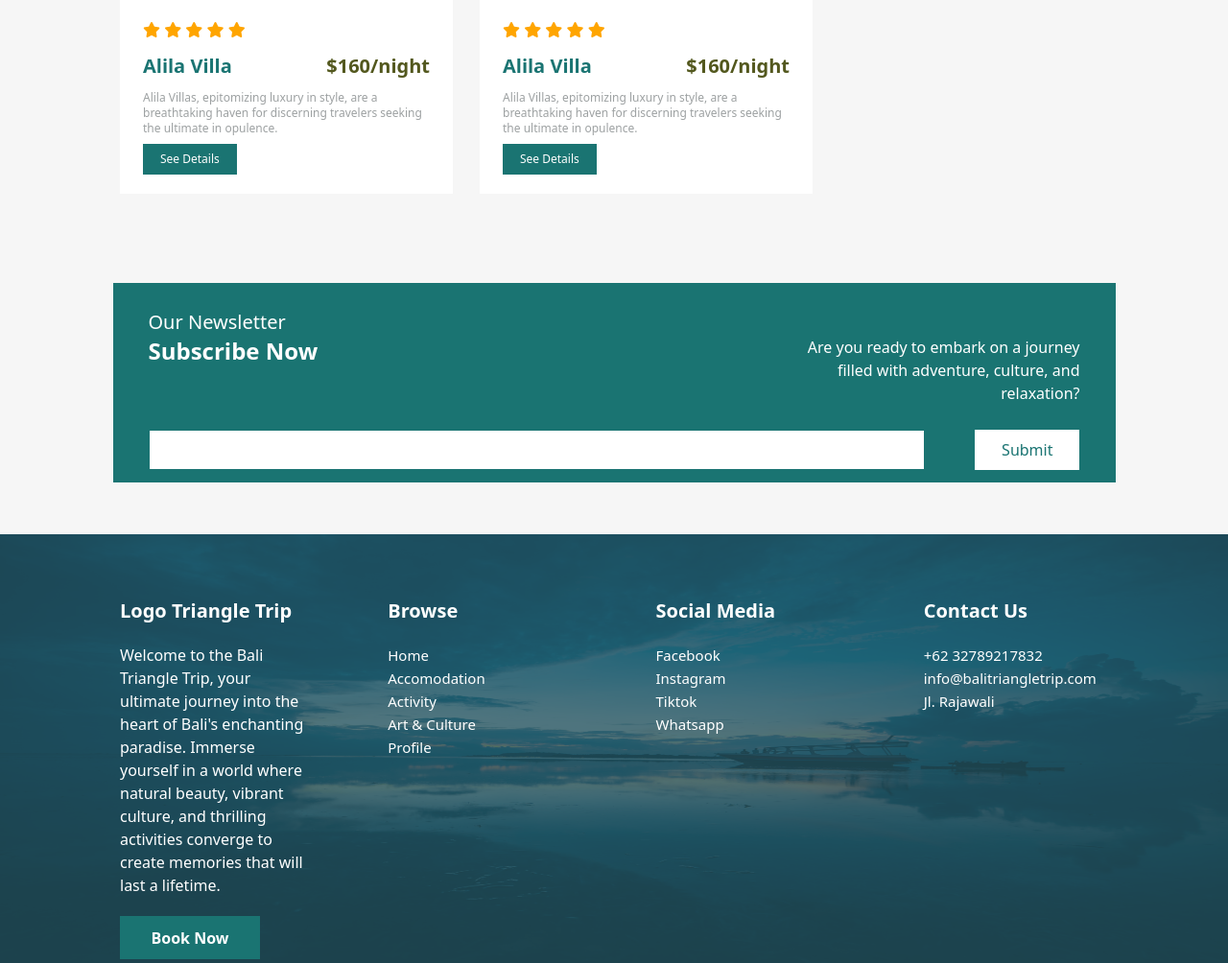
After one commit to gusdeyw/balitriangletrip, a PHP site: page /activity.php in a window 1280 px wide. The commit adds this page. Shown: the part 1766-2770 px from the top of the page at 96% size. Run offline with PHP 8.4, Linux system fonts and the light colour scheme; some libraries are stand-ins or nearby versions.

Commit message:
added all pages

```diff
--- /dev/null
+++ b/activity.php
@@ -0,0 +1,179 @@
+<!DOCTYPE html>
+<html lang="en">
+<?php include("src/partials/head.php") ?>
+
+<body class="bg-[#F6F6F6]">
+  <?php include("src/partials/navbar.php") ?>
+  <section>
+    <div class="bg-black/40 absolute w-full h-[429px] flex items-center">
+      <div class="px-[125px] flex items-center">
+        <div class="flex-initial w-3/5">
+          <h1 class="font-extrabold text-[64px] text-white mb-4">Activity</h1>
+          <p class="text-white mb-7 text-base">Get ready for exhilarating adventures as you explore Bali's diverse landscapes. From surfing the legendary waves of Uluwatu to trekking through emerald rice terraces in Ubud and snorkeling amidst vibrant coral reefs, our curated activities promise an adrenaline rush and deep connection with nature.</p>
+        </div>
+      </div>
+    </div>
+    <img src="public/images/pexels-kachonk-adventure-17956745.jpg" alt="" class="w-full h-[429px] object-cover">
+  </section>
+  <main>
+    <div class="px-[125px] flex pt-[87px] pb-[63px]">
+      <div class="">
+        <div class="grid grid-cols-2 gap-7 mr-7 mb-[30px]">
+          <article>
+            <div class=" w-[347px]">
+              <img src="public/images/pexels-helena-lopes-4453153.jpg" alt="" class="h-[261px] object-cover">
+              <div class="py-5 px-6 bg-white">
+                <div class="mb-3">
+                  <i class="fa-solid fa-star text-[#FFA500] text-1"></i>
+                  <i class="fa-solid fa-star text-[#FFA500] text-1"></i>
+                  <i class="fa-solid fa-star text-[#FFA500] text-1"></i>
+                  <i class="fa-solid fa-star text-[#FFA500] text-1"></i>
+                  <i class="fa-solid fa-star text-[#FFA500] text-1"></i>
+                </div>
+                <div class="mb-[11px] flex w-full justify-between">
+                  <div>
+                    <p class="font-bold text-xl text-[#1A7472]">Alila Villa</p>
+                  </div>
+                  <div class="">
+                    <p class="font-bold text-xl text-[#53581E]">$160/night</p>
+                  </div>
+                </div>
+                <p class="mb-2 text-xs text-[#9DA1A2]">Alila Villas, epitomizing luxury in style, are a breathtaking haven for discerning travelers seeking the ultimate in opulence. </p>
+                <button class="bg-[#1A7472] py-2 px-[18px] text-white text-xs">See Details</button>
+              </div>
+            </div>
+          </article>
+          <article>
+            <div class=" w-[347px]">
+              <img src="public/images/pexels-tatiana-syrikova-3932687.jpg" alt="" class="h-[261px] object-cover">
+              <div class="py-5 px-6 bg-white">
+                <div class="mb-3">
+                  <i class="fa-solid fa-star text-[#FFA500] text-1"></i>
+                  <i class="fa-solid fa-star text-[#FFA500] text-1"></i>
+                  <i class="fa-solid fa-star text-[#FFA500] text-1"></i>
+                  <i class="fa-solid fa-star text-[#FFA500] text-1"></i>
+                  <i class="fa-solid fa-star text-[#FFA500] text-1"></i>
+                </div>
+                <div class="mb-[11px] flex w-full justify-between">
+                  <div>
+                    <p class="font-bold text-xl text-[#1A7472]">Alila Villa</p>
+                  </div>
+                  <div class="">
+                    <p class="font-bold text-xl text-[#53581E]">$160/night</p>
+                  </div>
+                </div>
+                <p class="mb-2 text-xs text-[#9DA1A2]">Alila Villas, epitomizing luxury in style, are a breathtaking haven for discerning travelers seeking the ultimate in opulence. </p>
+                <button class="bg-[#1A7472] py-2 px-[18px] text-white text-xs">See Details</button>
+              </div>
+            </div>
+          </article>
+        </div>
+        <div class="grid grid-cols-2 gap-7 mr-7 mb-[30px]">
+          <article>
+            <div class=" w-[347px]">
+              <img src="public/images/pexels-andrea-piacquadio-3771805.jpg" alt="" class="h-[261px] object-cover">
+              <div class="py-5 px-6 bg-white">
+                <div class="mb-3">
+                  <i class="fa-solid fa-star text-[#FFA500] text-1"></i>
+                  <i class="fa-solid fa-star text-[#FFA500] text-1"></i>
+                  <i class="fa-solid fa-star text-[#FFA500] text-1"></i>
+                  <i class="fa-solid fa-star text-[#FFA500] text-1"></i>
+                  <i class="fa-solid fa-star text-[#FFA500] text-1"></i>
+                </div>
+                <div class="mb-[11px] flex w-full justify-between">
+                  <div>
+                    <p class="font-bold text-xl text-[#1A7472]">Alila Villa</p>
+                  </div>
+                  <div class="">
+                    <p class="font-bold text-xl text-[#53581E]">$160/night</p>
+                  </div>
+                </div>
+                <p class="mb-2 text-xs text-[#9DA1A2]">Alila Villas, epitomizing luxury in style, are a breathtaking haven for discerning travelers seeking the ultimate in opulence. </p>
+                <button class="bg-[#1A7472] py-2 px-[18px] text-white text-xs">See Details</button>
+              </div>
+            </div>
+          </article>
+          <article>
+            <div class=" w-[347px]">
+              <img src="public/images/pexels-daniel-torobekov-5277705.jpg" alt="" class="h-[261px] object-cover">
+              <div class="py-5 px-6 bg-white">
+                <div class="mb-3">
+                  <i class="fa-solid fa-star text-[#FFA500] text-1"></i>
+                  <i class="fa-solid fa-star text-[#FFA500] text-1"></i>
+                  <i class="fa-solid fa-star text-[#FFA500] text-1"></i>
+                  <i class="fa-solid fa-star text-[#FFA500] text-1"></i>
+                  <i class="fa-solid fa-star text-[#FFA500] text-1"></i>
+                </div>
+                <div class="mb-[11px] flex w-full justify-between">
+                  <div>
+                    <p class="font-bold text-xl text-[#1A7472]">Alila Villa</p>
+                  </div>
+                  <div class="">
+                    <p class="font-bold text-xl text-[#53581E]">$160/night</p>
+                  </div>
+                </div>
+                <p class="mb-2 text-xs text-[#9DA1A2]">Alila Villas, epitomizing luxury in style, are a breathtaking haven for discerning travelers seeking the ultimate in opulence. </p>
+                <button class="bg-[#1A7472] py-2 px-[18px] text-white text-xs">See Details</button>
+              </div>
+            </div>
+          </article>
+        </div>
+        <div class="grid grid-cols-2 gap-7 mr-7 mb-[30px]">
+          <article>
+            <div class=" w-[347px]">
+              <img src="public/images/pexels-daniel-torobekov-6961669.jpg" alt="" class="h-[261px] object-cover">
+              <div class="py-5 px-6 bg-white">
+                <div class="mb-3">
+                  <i class="fa-solid fa-star text-[#FFA500] text-1"></i>
+                  <i class="fa-solid fa-star text-[#FFA500] text-1"></i>
+                  <i class="fa-solid fa-star text-[#FFA500] text-1"></i>
+                  <i class="fa-solid fa-star text-[#FFA500] text-1"></i>
+                  <i class="fa-solid fa-star text-[#FFA500] text-1"></i>
+                </div>
+                <div class="mb-[11px] flex w-full justify-between">
+                  <div>
+                    <p class="font-bold text-xl text-[#1A7472]">Alila Villa</p>
+                  </div>
+                  <div class="">
+                    <p class="font-bold text-xl text-[#53581E]">$160/night</p>
+                  </div>
+                </div>
+                <p class="mb-2 text-xs text-[#9DA1A2]">Alila Villas, epitomizing luxury in style, are a breathtaking haven for discerning travelers seeking the ultimate in opulence. </p>
+                <button class="bg-[#1A7472] py-2 px-[18px] text-white text-xs">See Details</button>
+              </div>
+            </div>
+          </article>
+          <article>
+            <div class=" w-[347px]">
+              <img src="public/images/pexels-alexandre-saraiva-carniato-1644724.jpg" alt="" class="h-[261px] object-cover">
+              <div class="py-5 px-6 bg-white">
+                <div class="mb-3">
+                  <i class="fa-solid fa-star text-[#FFA500] text-1"></i>
+                  <i class="fa-solid fa-star text-[#FFA500] text-1"></i>
+                  <i class="fa-solid fa-star text-[#FFA500] text-1"></i>
+                  <i class="fa-solid fa-star text-[#FFA500] text-1"></i>
+                  <i class="fa-solid fa-star text-[#FFA500] text-1"></i>
+                </div>
+                <div class="mb-[11px] flex w-full justify-between">
+                  <div>
+                    <p class="font-bold text-xl text-[#1A7472]">Alila Villa</p>
+                  </div>
+                  <div class="">
+                    <p class="font-bold text-xl text-[#53581E]">$160/night</p>
+                  </div>
+                </div>
+                <p class="mb-2 text-xs text-[#9DA1A2]">Alila Villas, epitomizing luxury in style, are a breathtaking haven for discerning travelers seeking the ultimate in opulence. </p>
+                <button class="bg-[#1A7472] py-2 px-[18px] text-white text-xs">See Details</button>
+              </div>
+            </div>
+          </article>
+        </div>
+      </div>
+
+      <?php include("src/partials/aside.php") ?>
+    </div>
+  </main>
+  <?php include("src/partials/footer.php") ?>
+</body>
+
+</html>
--- a/import/import.php
+++ b/import/import.php
@@ -1 +1,2 @@
 <script src="https://cdn.tailwindcss.com"></script>
+<link rel="stylesheet" href="https://cdnjs.cloudflare.com/ajax/libs/font-awesome/6.4.2/css/all.min.css" integrity="sha512-z3gLpd7yknf1YoNbCzqRKc4qyor8gaKU1qmn+CShxbuBusANI9QpRohGBreCFkKxLhei6S9CQXFEbbKuqLg0DA==" crossorigin="anonymous" referrerpolicy="no-referrer" />
--- /dev/null
+++ b/src/partials/aside.php
@@ -0,0 +1,49 @@
+<aside>
+  <section>
+    <form action="">
+      <div class="flex w-full">
+        <input type="text" class="w-full border-[1px] focus:outline-none active:outline-none border-[#1A7472] focus:border-[#1A7472] active:border-[#1A7472]" />
+        <button class="bg-[#1A7472] py-1 px-3"><i class="fa-solid fa-magnifying-glass text-white"></i></button>
+      </div>
+    </form>
+    <div class="bg-white py-4 px-[18px] mt-[30px]">
+      <p class="text-[#1A7472] font-bold text-sm">Location</p>
+      <div>
+        <input type="checkbox" id="klungkung">
+        <label for="klungkung" class="text-[#929191] text-[15px]">Klungkung</label>
+      </div>
+      <div>
+        <input type="checkbox" id="gianyar">
+        <label for="gianyar" class="text-[#929191] text-[15px]">Gianyar</label>
+      </div>
+      <div>
+        <input type="checkbox" id="badung">
+        <label for="badung" class="text-[#929191] text-[15px]">Badung</label>
+      </div>
+      <div>
+        <input type="checkbox" id="jimbaran">
+        <label for="jimbaran" class="text-[#929191] text-[15px]">Jimbaran</label>
+      </div>
+      <div>
+        <input type="checkbox" id="buleleng">
+        <label for="buleleng" class="text-[#929191] text-[15px]">Buleleng</label>
+      </div>
+      <div>
+        <input type="checkbox" id="bangli">
+        <label for="bangli" class="text-[#929191] text-[15px]">Bangli</label>
+      </div>
+      <div>
+        <input type="checkbox" id="canggu">
+        <label for="canggu" class="text-[#929191] text-[15px]">Canggu</label>
+      </div>
+      <div>
+        <input type="checkbox" id="kuta">
+        <label for="kuta" class="text-[#929191] text-[15px]">Kuta</label>
+      </div>
+      <div>
+        <input type="checkbox" id="legian">
+        <label for="legian" class="text-[#929191] text-[15px]">Legian</label>
+      </div>
+    </div>
+  </section>
+</aside>
--- a/src/partials/footer.php
+++ b/src/partials/footer.php
@@ -1,8 +1,34 @@
+<section>
+  <!-- TODO: ubah jadikan padding -->
+  <div class="flex justify-center mb-[54px]">
+    <div class="h-52 w-[1045px] bg-[#1A7472] px-[37px] pt-[27px] pb-[49px]">
+      <p class="text-white text-xl text-xl">Our Newsletter</p>
+      <div class="flex justify-between mb-[26px]">
+        <div>
+          <p class="text-white font-extrabold text-2xl">Subscribe Now</p>
+        </div>
+        <div class="w-80">
+          <p class="text-white text-end">Are you ready to embark on a journey filled with adventure, culture, and relaxation?</p>
+        </div>
+      </div>
+      <div class="w-full">
+        <form action="">
+          <div class="flex">
+            <input type="text" class="py-2 flex-initial w-10/12 border-[1px] focus:outline-none active:outline-none border-[#1A7472] focus:border-[#1A7472] active:border-[#1A7472]" />
+            <div class="flex-initial w-2/12 flex justify-end">
+              <button class="bg-white text-[#1A7472] px-7 py-2">Submit</button>
+            </div>
+          </div>
+        </form>
+      </div>
+    </div>
+  </div>
+</section>
 <footer>
-  <div class="bg-[#1A7472] px-[125px] pt-[66px] grid grid-cols-4 w-full gap-[87px]">
+  <div class="absolute bg-[#23535F]/80 px-[125px] pt-[66px] grid grid-cols-4 w-full h-[447px] gap-[87px]">
     <div>
       <p class="font-extrabold mb-[20px] text-white text-xl">Logo Triangle Trip</p>
-      <p class="text-[15px] mb-[20px] text-white">Welcome to the Bali Triangle Trip, your ultimate journey into the heart of Bali's enchanting paradise. Immerse yourself in a world where natural beauty, vibrant culture, and thrilling activities converge to create memories that will last a lifetime.</p>
+      <p class="text-base mb-[20px] text-white">Welcome to the Bali Triangle Trip, your ultimate journey into the heart of Bali's enchanting paradise. Immerse yourself in a world where natural beauty, vibrant culture, and thrilling activities converge to create memories that will last a lifetime.</p>
       <button class="bg-[#1A7472] font-bold w-[146px] h-[45px] text-white">Book Now</button>
     </div>
     <div>
@@ -33,4 +59,5 @@
       </ul>
     </div>
   </div>
+  <img src="public/images/pexels-stijn-dijkstra-2499750.jpg" alt="" class="h-[447px] w-full">
 </footer>
--- /dev/null
+++ b/src/partials/head.php
@@ -0,0 +1,6 @@
+<head>
+  <meta charset="UTF-8">
+  <meta name="viewport" content="width=device-width, initial-scale=1.0">
+  <title>Bali Triangle Trip</title>
+  <?php include("import/import.php") ?>
+</head>
--- a/src/partials/navbar.php
+++ b/src/partials/navbar.php
@@ -7,11 +7,11 @@
       </div>
       <ul class="flex items-center">
         <!--  underline-offset-4 -->
-        <li class="mr-[9px]"><a href="" class="text-xl underline text-white">Home</a></li>
-        <li class="mr-[9px]"><a href="" class="text-xl underline text-white">Accomodation</a></li>
-        <li class="mr-[9px]"><a href="" class="text-xl underline text-white">Activity</a></li>
-        <li class="mr-[9px]"><a href="" class="text-xl underline text-white">Art & Culture</a></li>
-        <li class="mr-[38px]"><a href="" class="text-xl underline text-white">Profile</a></li>
+        <li class="mr-2"><a href="index.php" class="text-xl underline text-white">Home</a></li>
+        <li class="mr-2"><a href="accomodation.php" class="text-xl underline text-white">Accomodation</a></li>
+        <li class="mr-2"><a href="activity.php" class="text-xl underline text-white">Activity</a></li>
+        <li class="mr-2"><a href="art-and-culture.php" class="text-xl underline text-white">Art & Culture</a></li>
+        <li class="mr-9"><a href="profile.php" class="text-xl underline text-white">Profile</a></li>
         <li class=""><button class="bg-[#1A7472] font-bold w-[146px] h-[45px] text-white">Book Now</button></li>
       </ul>
     </div>
```
Also changed, not shown: accomodation.php (added, +178 -0 lines), art-and-culture.php (added, +45 -0 lines), index.php (+10 -39 lines), profile.php (added, +78 -0 lines).
